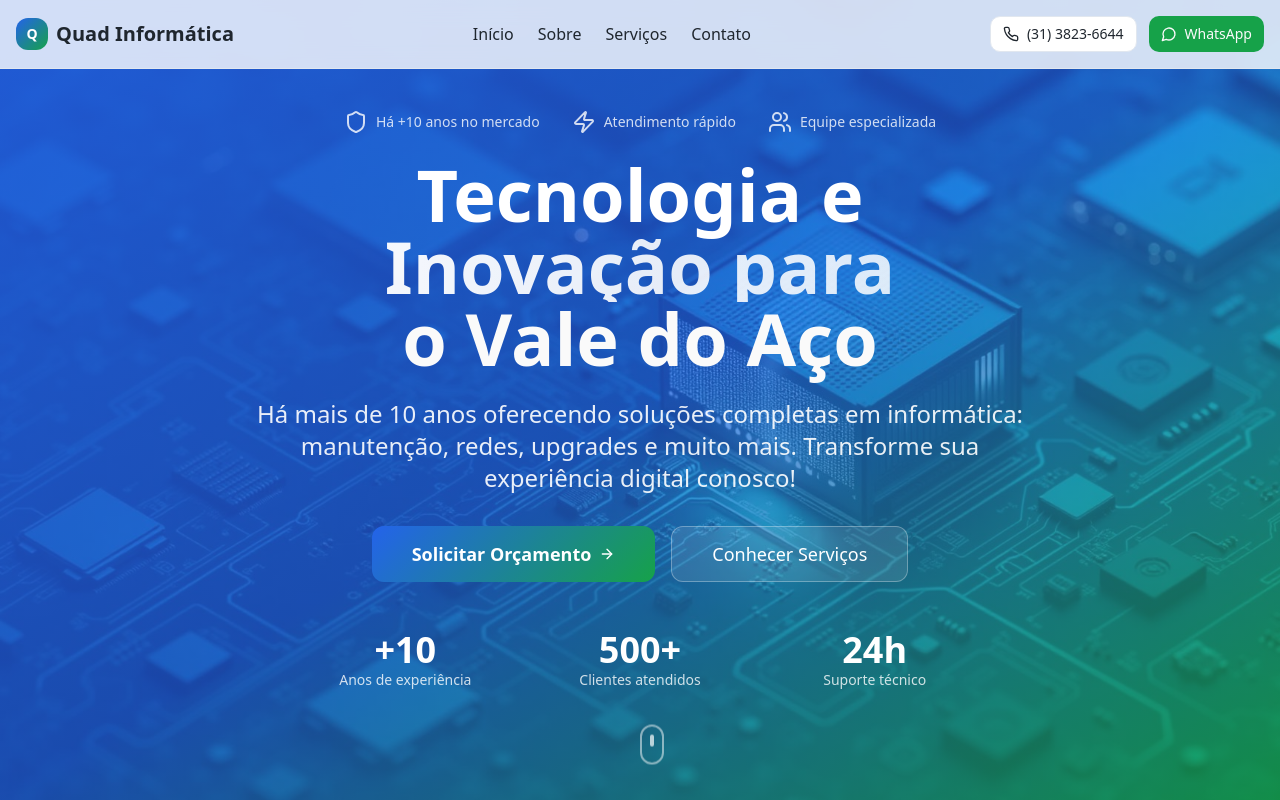
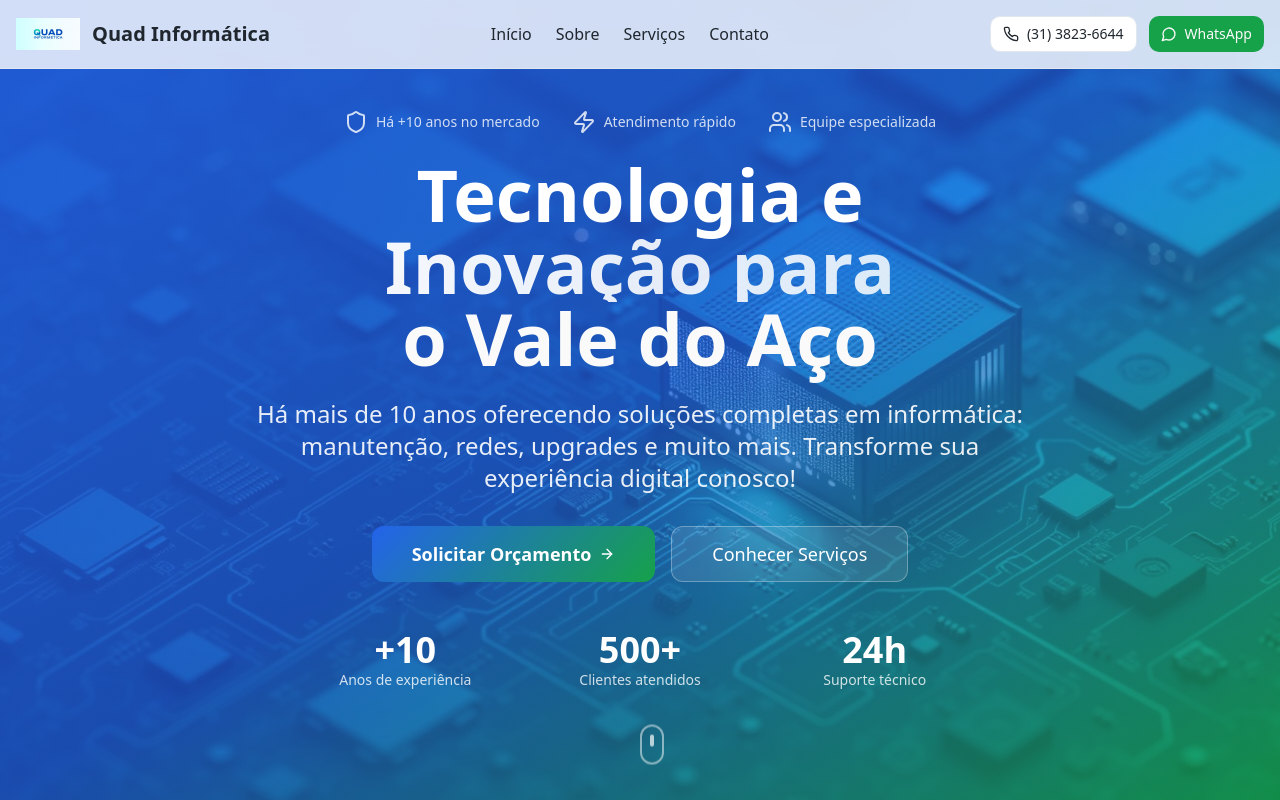
Before and after one commit to b1msolucoesdigitais/quad-connect-grow, a React (Vite) app: page / in a window 1280 px wide. Shown: the top 800 px of the page. Built offline with nearby package versions, Linux system fonts and the light colour scheme.

Commit message:
Add logo to header and footer
Insert Quad Informática logo in the header and footer of the landing page.

```diff
--- a/src/components/Footer.tsx
+++ b/src/components/Footer.tsx
@@ -1,5 +1,6 @@
 import { Button } from "@/components/ui/button";
 import { MessageCircle, Phone, MapPin, Clock, ShoppingCart } from "lucide-react";
+import quadLogo from "@/assets/quad-logo.png";
 
 const Footer = () => {
   return (
@@ -8,10 +9,12 @@ const Footer = () => {
         <div className="grid md:grid-cols-2 lg:grid-cols-4 gap-8">
           {/* Sobre */}
           <div>
-            <div className="flex items-center space-x-2 mb-4">
-              <div className="w-8 h-8 bg-gradient-primary rounded-lg flex items-center justify-center">
-                <span className="text-white font-bold text-sm">Q</span>
-              </div>
+            <div className="flex items-center space-x-3 mb-4">
+              <img
+                src={quadLogo}
+                alt="Quad Informática"
+                className="h-8 w-auto"
+              />
               <span className="text-lg font-bold text-foreground">Quad Informática</span>
             </div>
             <p className="text-muted-foreground text-sm mb-4">
--- a/src/components/Header.tsx
+++ b/src/components/Header.tsx
@@ -1,14 +1,17 @@
 import { Button } from "@/components/ui/button";
 import { MessageCircle, Phone } from "lucide-react";
+import quadLogo from "@/assets/quad-logo.png";
 
 const Header = () => {
   return (
     <header className="fixed top-0 w-full bg-background/80 backdrop-blur-md border-b border-border z-50">
       <div className="container mx-auto px-4 py-4 flex items-center justify-between">
-        <div className="flex items-center space-x-2">
-          <div className="w-8 h-8 bg-gradient-primary rounded-lg flex items-center justify-center">
-            <span className="text-white font-bold text-sm">Q</span>
-          </div>
+        <div className="flex items-center space-x-3">
+          <img
+            src={quadLogo}
+            alt="Quad Informática"
+            className="h-8 w-auto"
+          />
           <span className="text-xl font-bold text-foreground">Quad Informática</span>
         </div>
 
```
Also changed, not shown: src/assets/quad-logo.png (added).
